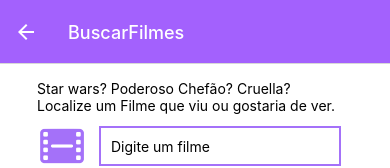
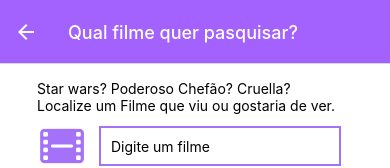
Before and after one commit to Felipebandradev/dahora-filmes, a React Native app: screen /BuscarFilmes in a window 390 px wide. Shown: the top 168 px of the page. Built offline with nearby package versions, Linux system fonts and the light colour scheme; a web font is replaced by a local one.

Commit message:
feat: titulo no buscar filmes

```diff
--- a/App.js
+++ b/App.js
@@ -32,7 +32,11 @@ export default function App() {
             options={{ title: "Conheça Nosso App" }}
           />
           <Stack.Screen name="Privacidade" component={Privacidade} />
-          <Stack.Screen name="BuscarFilmes" component={BuscarFilmes} />
+          <Stack.Screen
+            name="BuscarFilmes"
+            component={BuscarFilmes}
+            options={{ title: "Qual filme quer pasquisar?" }}
+          />
         </Stack.Navigator>
       </NavigationContainer>
     </>
--- a/src/screens/BuscarFilmes.js
+++ b/src/screens/BuscarFilmes.js
@@ -1,12 +1,4 @@
-import {
-  Alert,
-  Button,
-  StyleSheet,
-  Text,
-  TextInput,
-  Vibration,
-  View,
-} from "react-native";
+import { Alert, Button, Text, TextInput, Vibration, View } from "react-native";
 import React, { useState } from "react";
 import SafeContainer from "../components/SafeContainer";
 import { estiloBuscarFilmes, estiloSobre } from "../stylesheet/estilos";
@@ -47,5 +39,3 @@ export default function BuscarFilmes() {
     </>
   );
 }
-
-const styles = StyleSheet.create({});
```
